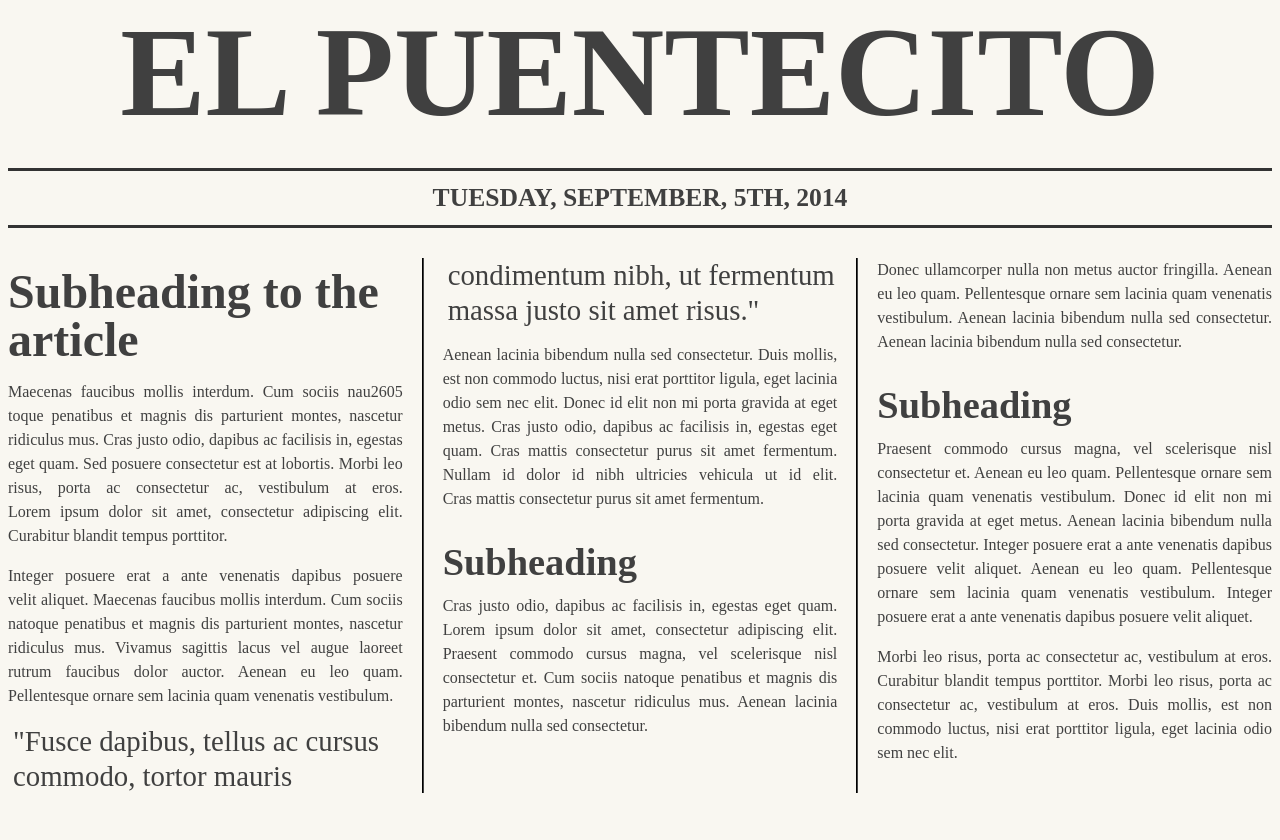
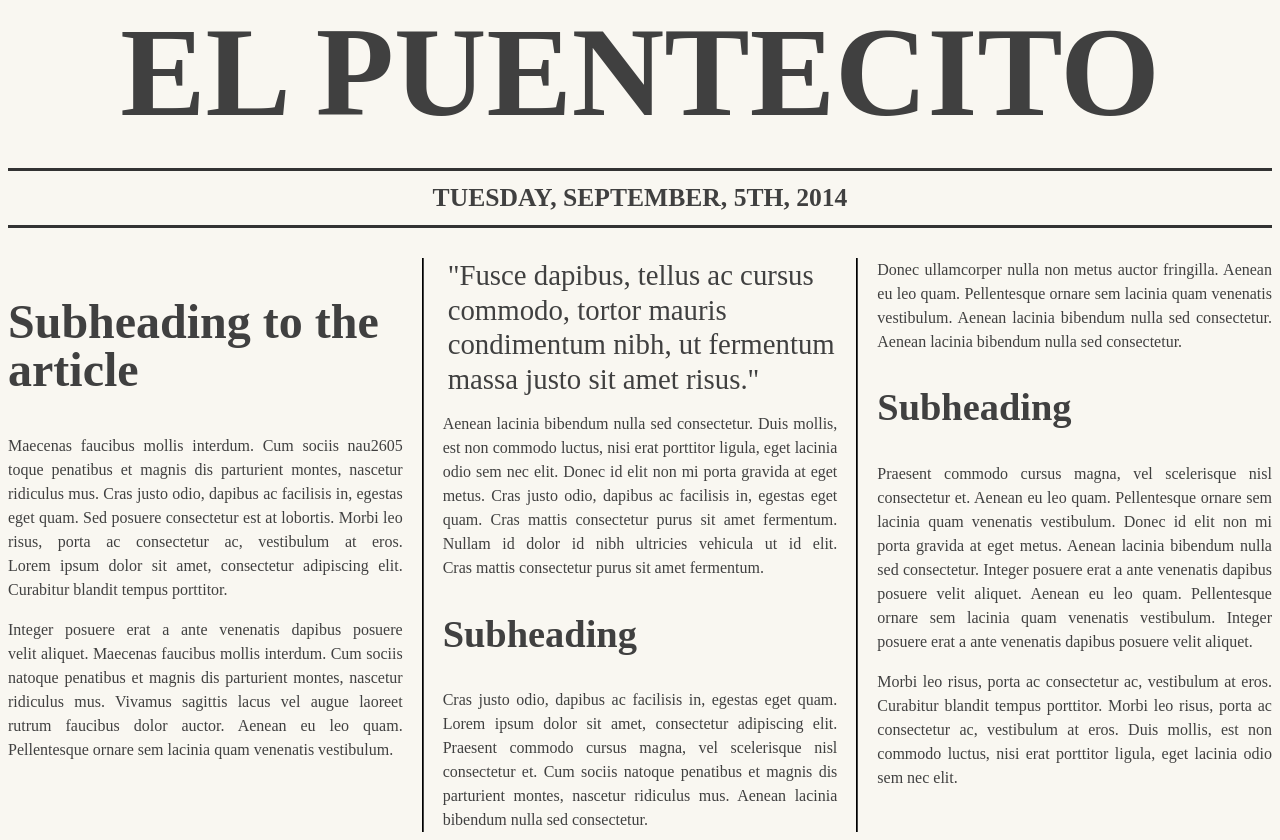
Before and after one commit to TheBridge-FullStackDeveloper/intro-full-stack, a plain HTML site: page index.html in a window 1280 px wide. Before the commit the page ends 801 px from the top, so only its background shows below. Drawn offline with Linux system fonts and the light colour scheme.

Commit message:
unneeded spaces

```diff
--- a/style.css
+++ b/style.css
@@ -27,10 +27,7 @@ h1 {
     text-transform: uppercase;
 
     /* distribución */
-    /* padding: 0px; */
     margin-top: 0px;
-    margin-right: 0px;
-    margin-left: 0px;
     margin-bottom: 32px;
 }
 
@@ -38,21 +35,12 @@ h2 {
     /* texto */
     font-size: 3em;
     line-height: 1em;
-
-    /* distribución */
-    margin-top: 10px;
-    margin-bottom: 10px;
 }
 
 h3 {
     /* texto */
     font-size: 2.4em;
     line-height: 0.8em;
-
-    /* distribución */
-    margin: 0px;
-    padding: 0px;
-    padding-top: 20px;
 }
 
 p {
```
